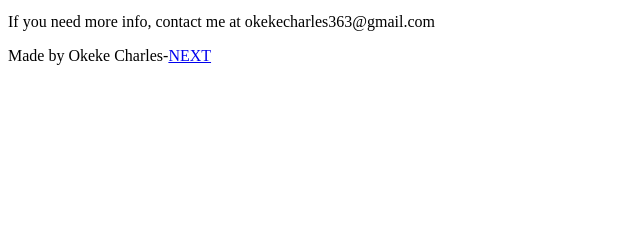
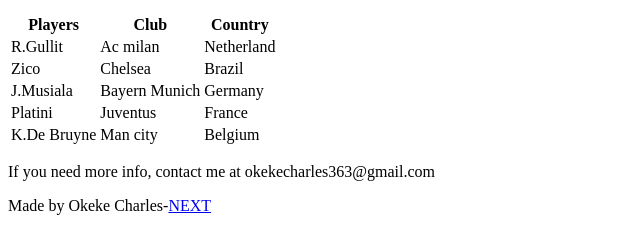
Before and after one commit to CHARLES3321/My-First-Portfolio, a plain HTML site: page html_basic/index.html in a window 1280 px wide. Shown: the part 893-1124 px from the top of the page, without its empty margins (0-640 px from the left). Before the commit the page ends 974 px from the top, so only its background shows below. Drawn offline with Linux system fonts and the light colour scheme.

Commit message:
fifth commit

```diff
--- a/html_basic/index.html
+++ b/html_basic/index.html
@@ -40,6 +40,38 @@
             alt="The best game ever">
             <figcaption>This was recently launched on 16th September</figcaption>
         </figure>
+        <table>
+            <tr>
+                <th>Players</th>
+                <th>Club</th>
+                <th>Country</th>
+            </tr>
+            <tr>
+                <td>R.Gullit</td>
+                <td>Ac milan</td>
+                <td>Netherland</td>
+            </tr>
+            <tr>
+                <td>Zico</td>
+                <td>Chelsea</td>
+                <td>Brazil</td>
+            </tr>
+            <tr>
+            <td>J.Musiala</td>
+            <td>Bayern Munich</td>
+            <td>Germany</td>
+            </tr>
+            <tr>
+                <td>Platini</td>
+                <td>Juventus</td>
+                <td>France</td>
+            </tr>
+            <tr>
+                <td>K.De Bruyne</td>
+                <td>Man city</td>
+                <td>Belgium</td>
+            </tr>
+         </table>
     </article>
     <footer>
         <p>If you need more info, contact me at okekecharles363@gmail.com</p>
```
